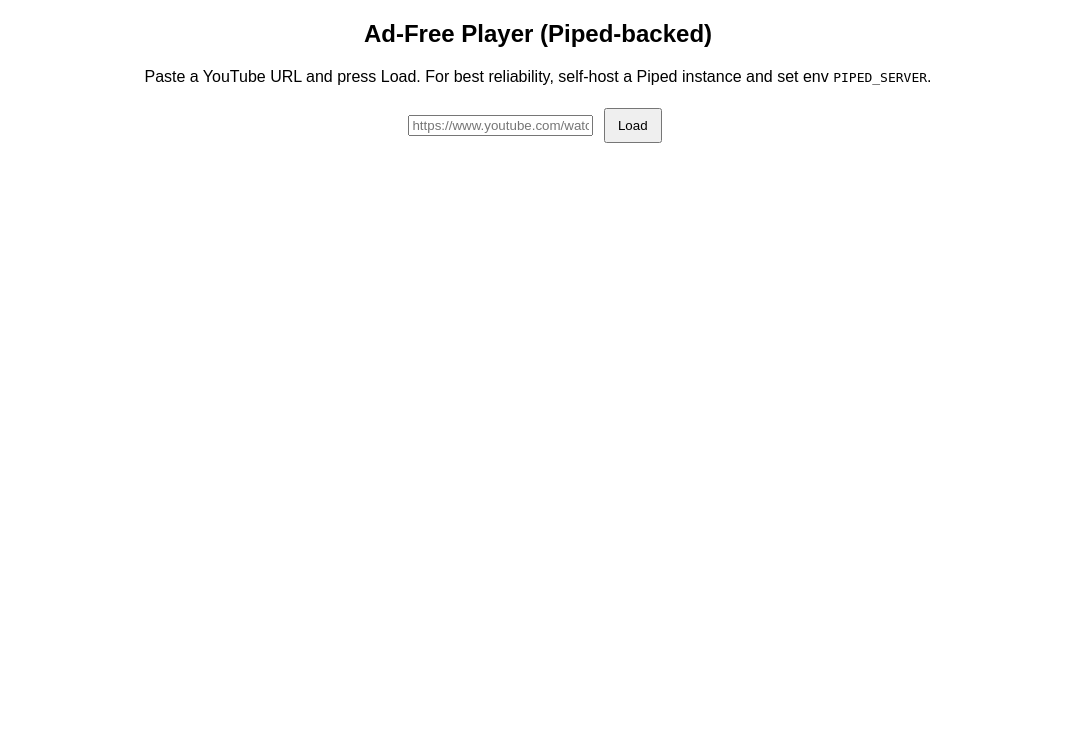
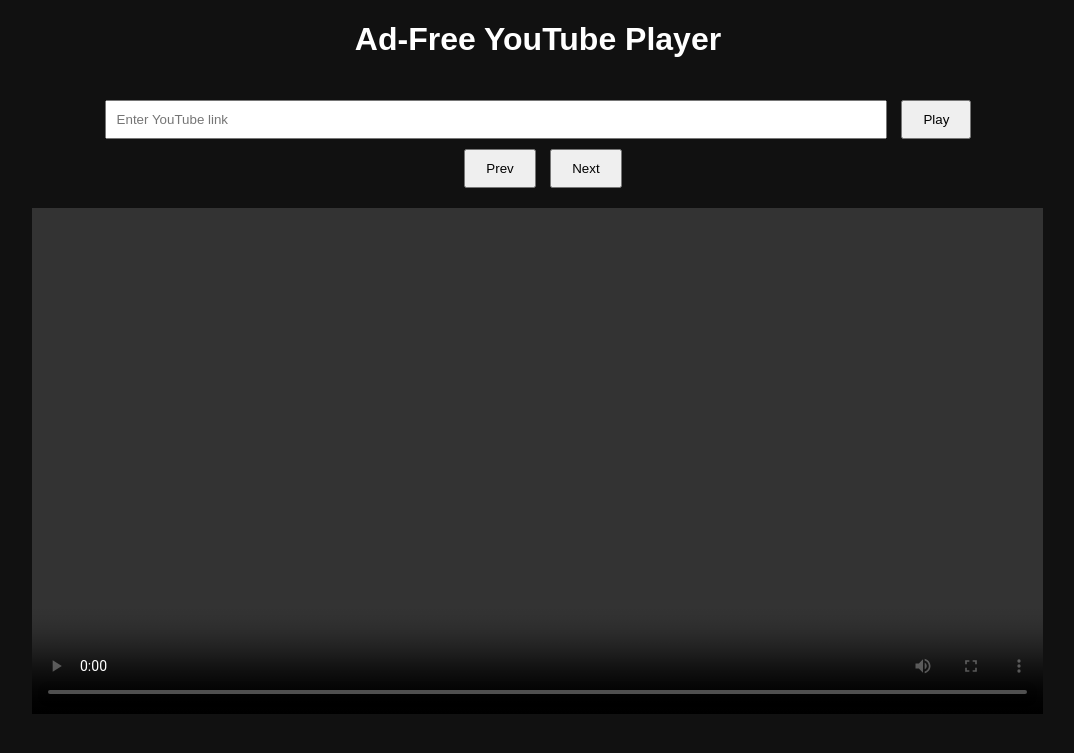
Before and after one commit to pratik30111991/adfree-proxy, a Flask app: page / in a window 1280 px wide. Shown: the top 753 px of the page, without its empty margins (102-1176 px from the left). Run offline with Flask 3, Linux system fonts and the light colour scheme.

Commit message:
Update index.html

```diff
--- a/templates/index.html
+++ b/templates/index.html
@@ -1,155 +1,73 @@
-<!doctype html>
-<html>
+<!DOCTYPE html>
+<html lang="en">
 <head>
-  <meta charset="utf-8">
-  <title>Ad-Free Player (Piped-back)</title>
+    <meta charset="UTF-8">
+    <title>Ad-Free YouTube Player</title>
     <style>
-    body{font-family:Arial;margin:18px;text-align:center;}
-    input[type=text]{width:72%;padding:8px}
-    button{padding:8px 12px;margin:6px}
-    video{width:100%;max-width:920px;margin-top:12px}
-    #controls{margin-top:10px}
-    #status{color:#666;margin-top:8px}
-    #servedBy{font-size:12px;color:#888;margin-top:6px}
+        body { font-family: Arial; background: #111; color: #fff; text-align: center; }
+        video { width: 80%; margin-top: 20px; }
+        input { width: 60%; padding: 10px; margin-top: 20px; }
+        button { padding: 10px 20px; margin-left: 10px; cursor: pointer; }
+        .controls { margin-top: 10px; }
     </style>
 </head>
 <body>
-  <h2>Ad-Free Player (Piped-backed)</h2>
-  <p>Paste a YouTube URL and press Load. For best reliability, self-host a Piped instance and set env <code>PIPED_SERVER</code>.</p>
+    <h1>Ad-Free YouTube Player</h1>
+    <input type="text" id="videoUrl" placeholder="Enter YouTube link">
+    <button onclick="loadVideo()">Play</button>
 
-  <input id="yturl" placeholder="https://www.youtube.com/watch?v=..." />
-  <button onclick="loadVideo()">Load</button>
-
-  <div id="status"></div>
-
-  <div id="playerContainer" style="display:none">
-    <h3 id="title"></h3>
-    <div id="mediaWrapper">
-      <video id="player" controls crossorigin="anonymous"></video>
+    <div class="controls">
+        <button onclick="prevVideo()">Prev</button>
+        <button onclick="nextVideo()">Next</button>
     </div>
 
-    <div id="controls">
-      <button onclick="prevVideo()">◀ Previous</button>
-      <button onclick="nextVideo()">Next ▶</button>
-      <label>Quality:</label>
-      <select id="qualitySelect" onchange="changeQuality()"></select>
-    </div>
-
-    <div id="servedBy"></div>
-    <div style="margin-top:6px;color:#666">
-      <small>Server-side logs will show requests on the Render console.</small>
-    </div>
-  </div>
+    <video id="player" controls autoplay></video>
 
     <script>
         let playlist = [];
         let currentIndex = 0;
-let currentFormats = [];
 
-function setStatus(msg, isError=false){
-  const s = document.getElementById('status');
-  s.innerText = msg;
-  s.style.color = isError ? 'crimson' : '#333';
+        function loadVideo() {
+            const url = document.getElementById("videoUrl").value;
+            fetch("/get_video", {
+                method: "POST",
+                headers: { "Content-Type": "application/json" },
+                body: JSON.stringify({ url })
+            })
+            .then(res => res.json())
+            .then(data => {
+                if(data.error) { alert(data.error); return; }
+                playlist.push(data);
+                currentIndex = playlist.length - 1;
+                playCurrent();
+            });
         }
 
-async function loadVideo(){
-  const url = document.getElementById('yturl').value.trim();
-  if(!url) { alert('Paste a YouTube URL first'); return; }
-  setStatus('Loading video info...');
-  try{
-    const res = await fetch('/get_video', {
-      method:'POST',
-      headers:{'Content-Type':'application/json'},
-      body: JSON.stringify({url})
-    });
-    const data = await res.json();
-    if(data.error){
-      setStatus('Server: ' + data.error, true);
-      return;
+        function playCurrent() {
+            const video = playlist[currentIndex];
+            const player = document.getElementById("player");
+            // Get best available mp4 format
+            const formats = video.streams.filter(f => f.mimeType.includes("video/mp4"));
+            if(formats.length === 0) { alert("No playable format found"); return; }
+            player.src = formats[0].url;
+            player.play();
         }
-    playlist = [data.current].concat(data.next_videos || []);
-    currentIndex = 0;
-    currentFormats = playlist[0].formats || [];
-    document.getElementById('servedBy').innerText = 'Served by: ' + (data.current.served_by || 'unknown');
-    showVideo(currentIndex);
-    setStatus('Loaded — playing');
-  }catch(err){
-    console.error(err);
-    setStatus('Request failed: ' + err.message, true);
+
+        function nextVideo() {
+            if(currentIndex + 1 < playlist.length) {
+                currentIndex++;
+                playCurrent();
+            } else {
+                alert("No more videos in playlist");
             }
         }
 
-function showVideo(idx){
-  const v = playlist[idx];
-  if(!v) return;
-  document.getElementById('playerContainer').style.display = 'block';
-  document.getElementById('title').innerText = (v.title || v.id);
-  const player = document.getElementById('player');
-
-  // If formats available, use first (best)
-  if(v.formats && v.formats.length){
-    currentFormats = v.formats;
-    player.src = currentFormats[0].url;
-    populateQuality(currentFormats);
+        function prevVideo() {
+            if(currentIndex - 1 >= 0) {
+                currentIndex--;
+                playCurrent();
             } else {
-    // if no formats, fallback to youtube-nocookie iframe (replace video tag)
-    const iframe = document.createElement('iframe');
-    iframe.width = "920"; iframe.height = "518";
-    iframe.src = `https://www.youtube-nocookie.com/embed/${v.id}?autoplay=1`;
-    iframe.allow = "autoplay; encrypted-media";
-    const wrapper = document.getElementById('mediaWrapper');
-    wrapper.innerHTML = '';
-    wrapper.appendChild(iframe);
-  }
-
-  // try play if video element present
-  setTimeout(()=> {
-    player.play().catch(e=>console.log('play error', e));
-  }, 200);
-
-  // log to server (non-blocking)
-  try {
-    fetch('/log_play', {method:'POST', headers:{'Content-Type':'application/json'}, body: JSON.stringify({video_id:v.id, title:v.title, action:'play'})});
-  } catch(e){}
-}
-
-function nextVideo(){
-  if(currentIndex + 1 < playlist.length){
-    currentIndex++;
-    showVideo(currentIndex);
-  } else {
-    alert('No more related videos loaded');
-  }
-}
-
-function prevVideo(){
-  if(currentIndex - 1 >= 0){
-    currentIndex--;
-    showVideo(currentIndex);
-  } else {
-    alert('Already at first video');
-  }
-}
-
-function populateQuality(formats){
-  const sel = document.getElementById('qualitySelect');
-  sel.innerHTML = '';
-  formats.forEach(f => {
-    const opt = document.createElement('option');
-    opt.value = f.url;
-    opt.innerText = `${f.resolution || f.format_id} (${f.ext || 'mp4'})`;
-    sel.appendChild(opt);
-  });
-}
-
-function changeQuality(){
-  const sel = document.getElementById('qualitySelect');
-  const url = sel.value;
-  const player = document.getElementById('player');
-  if(player && url){
-    player.src = url;
-    player.play().catch(()=>{});
-    fetch('/log_play', {method:'POST', headers:{'Content-Type':'application/json'}, body: JSON.stringify({action:'quality', url})}).catch(()=>{});
+                alert("This is the first video");
             }
         }
     </script>
```
Lines whose indentation alone changed are shown as unchanged.
